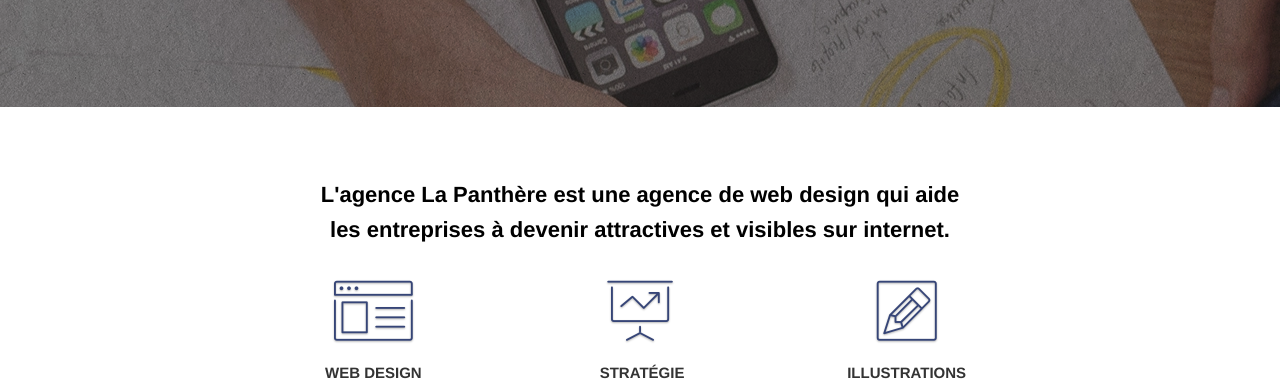
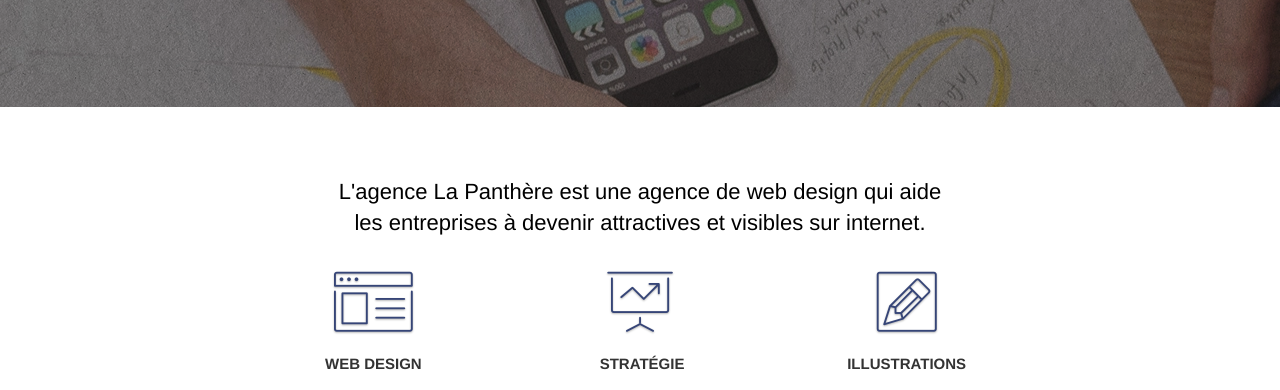
Before and after one commit to emmanuelbcd/Blanchard_Emmanuel_2_code_082022, a plain HTML site: page index.html in a window 1280 px wide. Shown: the part 386-776 px from the top of the page. Drawn offline with Linux system fonts and the light colour scheme.

Commit message:
h2 contrast update

```diff
--- a/style.css
+++ b/style.css
@@ -707,8 +707,7 @@ p {
 
 h2 {
     font-size: 22px;
-    font-weight: 700!important;
-    line-height: 1.6em;
+    line-height: 1.4em;
 }
 
 h3 {
```
